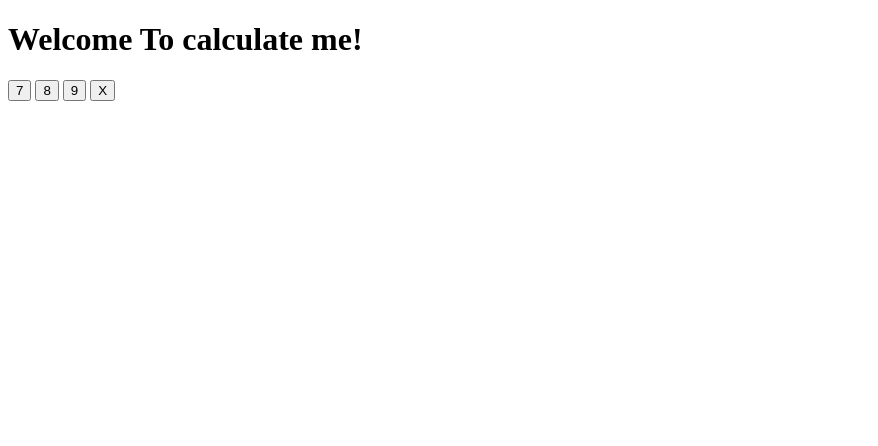
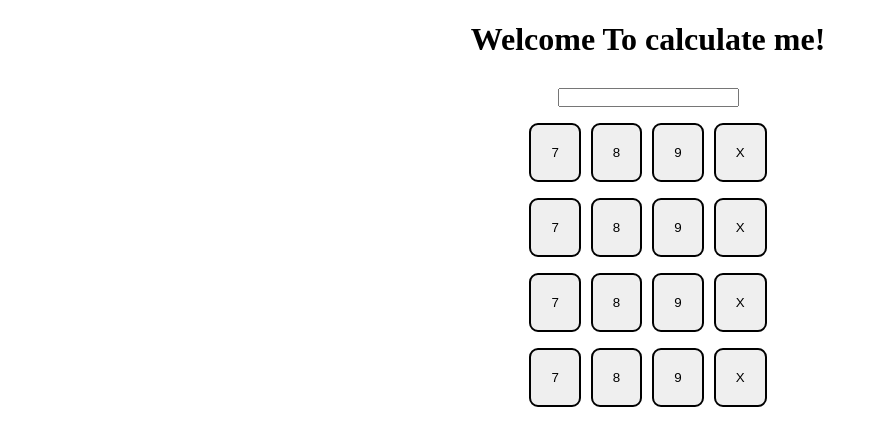
Before and after one commit to lokeshmali2003/Calculator, a plain HTML site: page index.html in a window 1280 px wide. Shown: the whole page, without its empty margins (0-878 px from the left). Drawn offline with Linux system fonts and the light colour scheme.

Commit message:
create Files

```diff
--- a/index.html
+++ b/index.html
@@ -3,14 +3,35 @@
 <head>
     <meta charset="UTF-8">
     <meta name="viewport" content="width=device-width, initial-scale=1.0">
-    <title>Document</title>
+    <title>Calculator</title>
     <link rel="stylesheet" href="style.css">
     <link rel="stylesheet" href="utils.css">
     <script src="script.js"></script>
 </head>
 <body>
-    <h1>Welcome To calculate me!</h1>
-    <div class="container">
+    <h1 class="text-center">Welcome To calculate me!</h1>
+    <div class="container item-center flex flex-col mx-auto">
+     <div class="row">
+      <input type="text" class="input" />
+     </div>
+     <div class="row">
+        <button class="button">7</button>
+        <button class="button">8</button>
+        <button class="button">9</button>
+        <button class="button">X</button>
+     </div>
+     <div class="row">
+        <button class="button">7</button>
+        <button class="button">8</button>
+        <button class="button">9</button>
+        <button class="button">X</button>
+     </div>
+     <div class="row">
+        <button class="button">7</button>
+        <button class="button">8</button>
+        <button class="button">9</button>
+        <button class="button">X</button>
+     </div>
      <div class="row">
         <button class="button">7</button>
         <button class="button">8</button>
--- a/style.css
+++ b/style.css
@@ -0,0 +1,18 @@
+html,body{
+    height: 100%;
+    width: 100%;
+}
+.button{
+    padding: 20px;
+    margin: 0 3px;
+    border: 2px solid black;
+    border-radius: 9px;
+    cursor: pointer;
+}
+.row{
+    margin: 8px 0px;
+}
+.row input{
+    margin: 0;
+    padding: 0;
+}
--- a/utils.css
+++ b/utils.css
@@ -0,0 +1,15 @@
+.text-center{
+    text-align: center;
+}
+.mx-auto{
+    margin: auto;
+}
+.flex{
+   display: flex;
+}
+.flex-col{
+    flex-direction: column;
+}
+.item-center{
+    align-items: center;
+}
```
